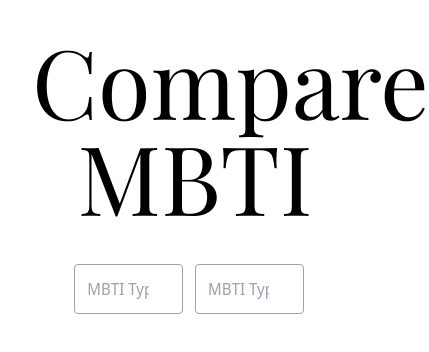
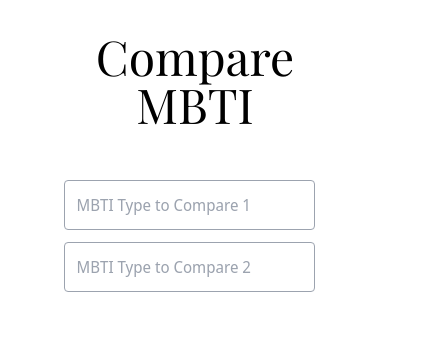
Before and after one commit to nipunadodan/mbti-app, a React (Create React App) app: page / in a window 390 px wide. Shown: the top 352 px of the page, 429 px wide, since content can reach past the window. Built offline with nearby package versions, Linux system fonts and the light colour scheme; the HTML template or start-up script is replaced by a standard one.

Commit message:
UI tweaks to fit mobile view

```diff
--- a/src/components/comparison/Comparison.js
+++ b/src/components/comparison/Comparison.js
@@ -27,12 +27,12 @@
     return (
         <div className={'container mx-auto'}>
             <div className={'flex justify-center flex-col text-center p-8'}>
-                <h1 className={'text-8xl mb-4 inline-block'}>Compare MBTI</h1>
+                <h1 className={'text-5xl md:text-8xl mb-4 inline-block'}>Compare MBTI</h1>
                 <div className={'mt-6'}>
-                    <input className={'w-1/3 border border-gray-400 focus:border-blue-500 outline-0 rounded p-3 mr-3'}
+                    <input className={'md:w-1/3 mt-3 border border-gray-400 focus:border-blue-500 outline-0 rounded p-3 mr-3'}
                           key={'mbti_1'} placeholder={'MBTI Type to Compare 1'} name={'mbti1'} list={'types'}
                           pattern={'[IE]{1}[NS]{1}[TF]{1}[PJ]{1}'} onChange={updateInputs}/>
-                    <input className={'w-1/3 border border-gray-400 focus:border-blue-500 outline-0 rounded p-3 mr-3'}
+                    <input className={'md:w-1/3 mt-3 border border-gray-400 focus:border-blue-500 outline-0 rounded p-3 mr-3'}
                            key={'mbti_2'} placeholder={'MBTI Type to Compare 2'} name={'mbti2'} list={'types'}
                            pattern={'[IE]{1}[NS]{1}[TF]{1}[PJ]{1}'} onChange={updateInputs}/>
                 </div>
@@ -47,7 +47,7 @@
 
             {
                 (inputs.mbti1 !== '' && inputs.mbti2 !== '')
-                    ?   <div className={'grid grid-cols-2 gap-6 mt-20 mb-8'}>
+                    ?   <div className={'grid md:grid-cols-2 gap-6 mt-20 mb-8 px-3'}>
                             <div className={''}>
                                 <h2 className={'text-6xl'}>{inputs.mbti1}</h2>
                                 {
@@ -55,7 +55,10 @@
                                         return (
                                             <div className={'my-6'}>
                                                 <h4 className={'font-bold text-2xl'}>{func_desc[x].title} ({x})</h4>
-                                                <p className={'mt-3 text-gray-500 italic border-l-4 border-gray-200 px-2 py-1'}>{func_order[i].name}</p>
+                                                <div className={'mt-3 text-gray-500 italic border-l-4 border-gray-200 px-2 py-1'}>
+                                                    <p>{func_order[i].name}</p>
+                                                    <p className={'text-xs mt-1'}>{func_order[i].desc}</p>
+                                                </div>
                                                 <p className={'py-3'}>{func_desc[x].desc}</p>
                                             </div>
                                         )
@@ -69,7 +72,10 @@
                                         return (
                                             <div className={'my-6'}>
                                                 <h4 className={'font-bold text-2xl'}>{func_desc[x].title} ({x})</h4>
-                                                <p className={'mt-3 text-gray-500 italic border-l-4 border-gray-200 px-2 py-1'}>{func_order[i].name}</p>
+                                                <div className={'mt-3 text-gray-500 italic border-l-4 border-gray-200 px-2 py-1'}>
+                                                    <p>{func_order[i].name}</p>
+                                                    <p className={'text-xs mt-1'}>{func_order[i].desc}</p>
+                                                </div>
                                                 <p className={'py-3'}>{func_desc[x].desc}</p>
                                             </div>
                                         )
```
